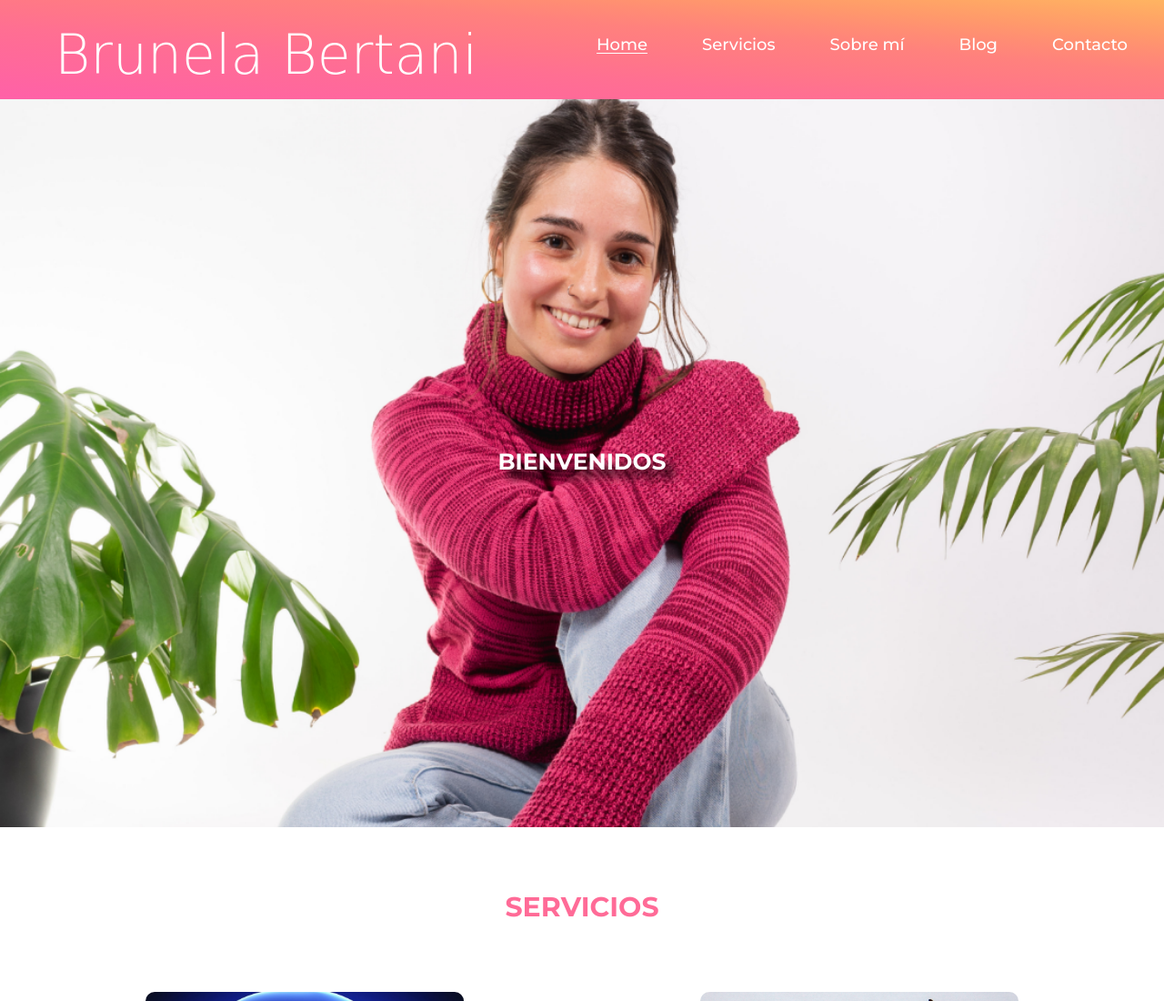
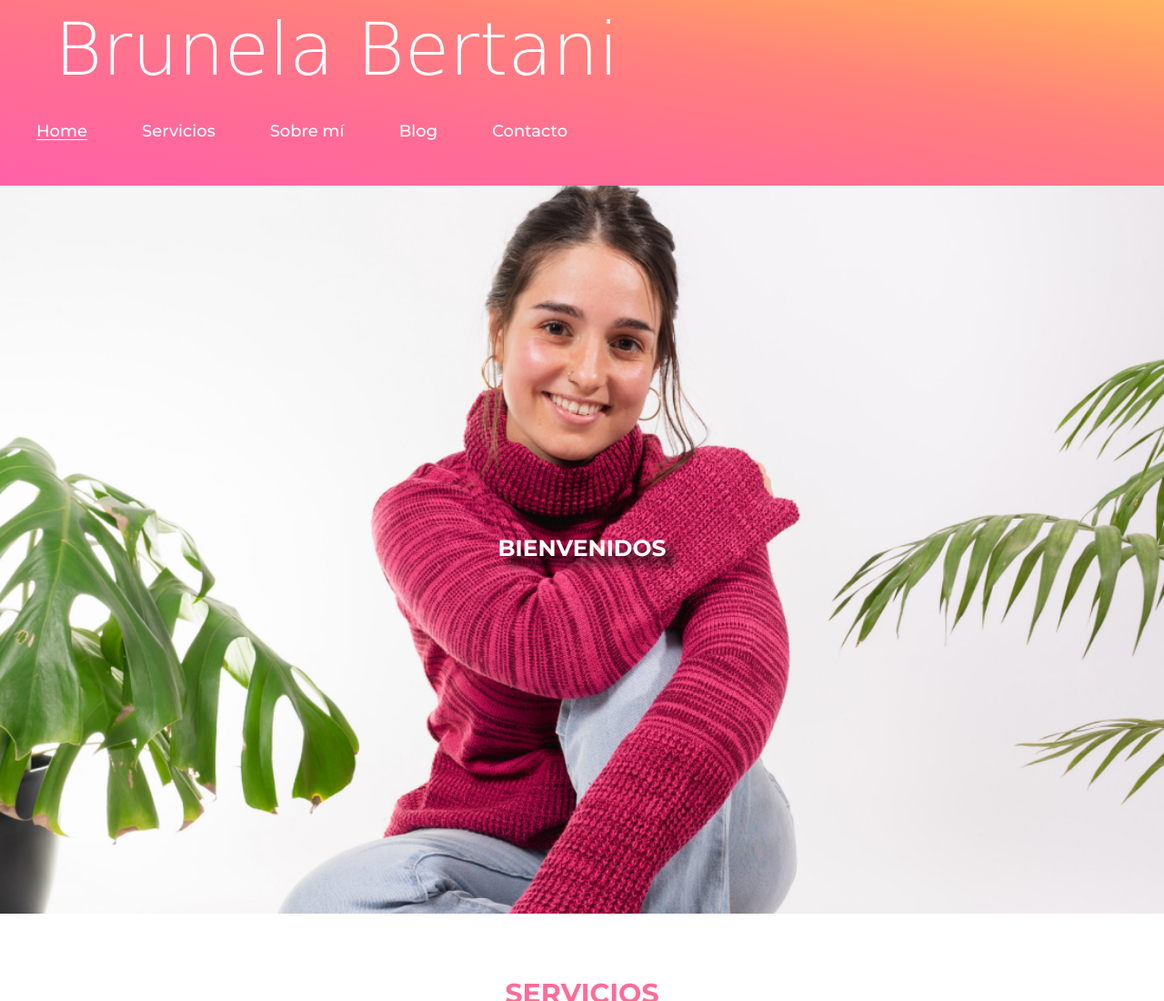
Before and after one commit to Gianluca1796/Proyecto_Desarrollo-Web, a website: page index.html in a window 1280 px wide. Shown: the top 1100 px of the page at 91% size. Drawn offline with nearby package versions, Linux system fonts and the light colour scheme; a web font is replaced by a local one.

Commit message:
Elimine margins que estaban sin uso

```diff
--- a/sass/partials/_header.scss
+++ b/sass/partials/_header.scss
@@ -8,11 +8,11 @@
     .navbar__logo {
         @include flex(row, left,none);
         font-family: 'Corinthia', cursive;
-        font-weight:100;
-        font-size: 6em;
+        font-size: 8em;
+        font-weight:lighter;
         max-width: 100%;
         padding-left: 6rem;
-        padding-top: 3rem;
+        padding-top: 1.5rem;
 
         & a {
             color: white;
--- a/sass/views/_biodescodificacion.scss
+++ b/sass/views/_biodescodificacion.scss
@@ -9,7 +9,6 @@
         color: #ff6b97;
         font-size: 6em;
         font-weight:lighter;
-        margin-bottom: 2.5rem;
     }
 
     & h2 {
--- a/sass/views/_programa-de-creencias.scss
+++ b/sass/views/_programa-de-creencias.scss
@@ -9,7 +9,6 @@
         color: #ff6b97;
         font-size: 6em;
         font-weight:lighter;
-        margin-bottom: 2.5rem;
     }
 
     & h2 {
```
Also changed, not shown: assets/css/main.css.
